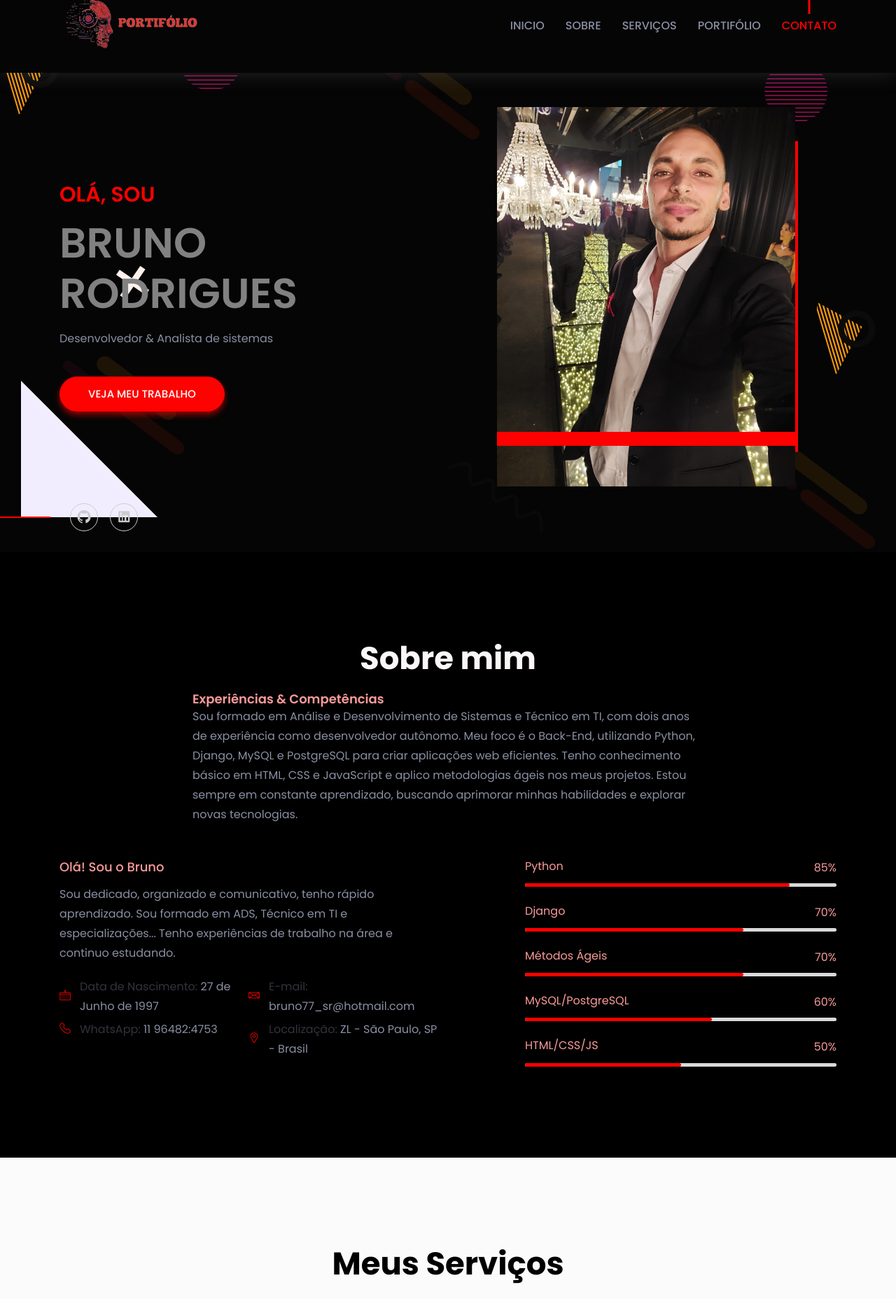
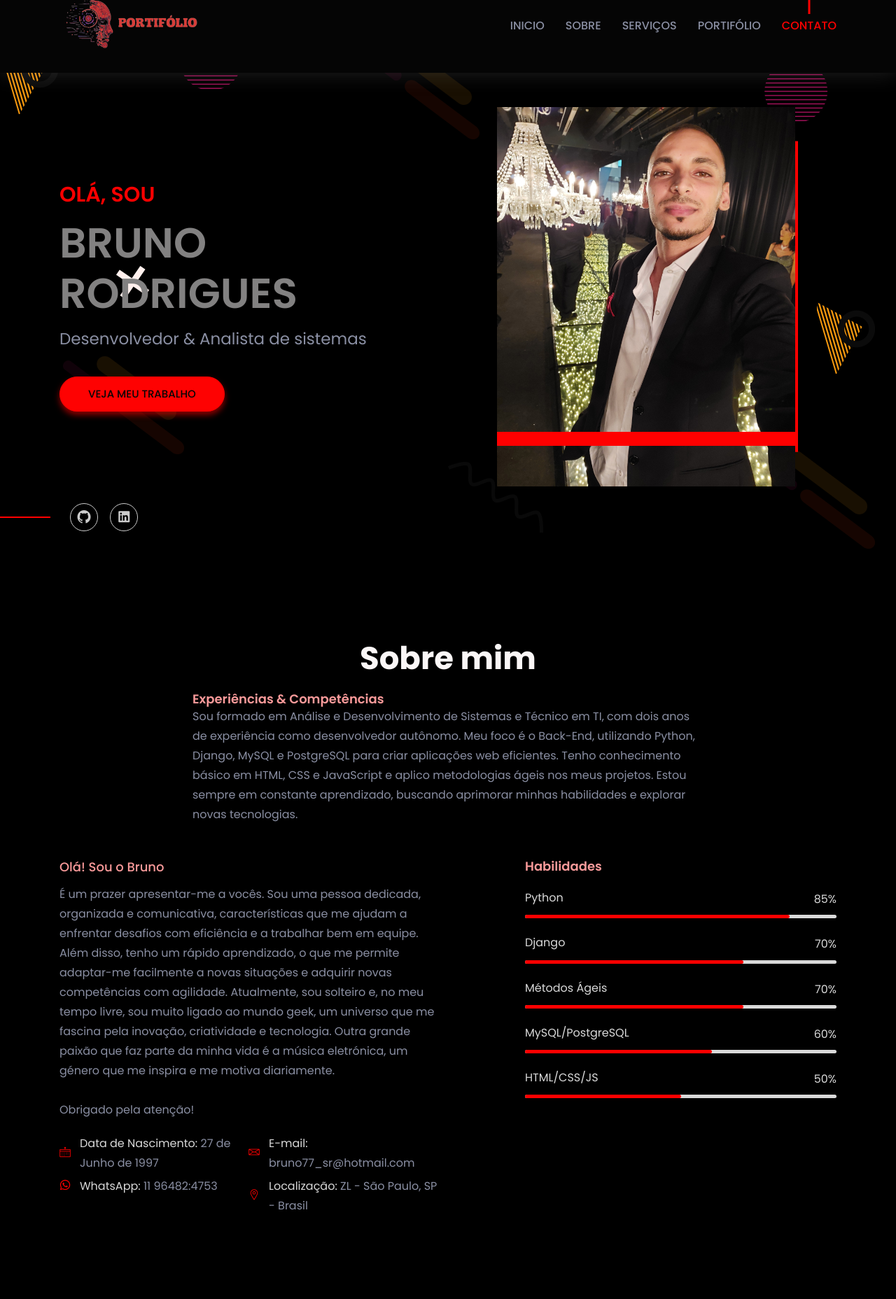
Before and after one commit to BRUNOSR-DEV/portifolio, a Django app: page / in a window 1280 px wide. Shown: the part 31-1887 px from the top of the page at 70% size. Run offline with Django 5.2, Linux system fonts and the light colour scheme; some libraries are stand-ins or nearby versions; some web fonts are replaced.

Commit message:
att style: formatação pagina, área sobre

```diff
--- a/core/static/css/style.css
+++ b/core/static/css/style.css
@@ -133,7 +133,7 @@
   font-size: 15px;
   line-height: 48px;
   border-radius: 50px;
-  color: #fff;
+  color: #060606;
   cursor: pointer;
   z-index: 5;
   -webkit-transition: all 0.3s ease-out 0s;
@@ -147,8 +147,8 @@
   background-color: #fe0202;
   text-transform: uppercase; }
   .main-btn:hover {
-    background-color: #fff;
-    color: #030303;
+    background-color: #080808;
+    color: rgb(130, 129, 129);
     border-color: #f90303; }
   .main-btn.main-btn-2 {
     background-color: transparent;
@@ -584,7 +584,7 @@
   margin-top: 90px;
   position: relative;
   overflow: hidden;
-  background-color: #050505; }
+  background-color: #ff070700; }
   @media only screen and (min-width: 768px) and (max-width: 991px) {
     .header-content {
       height: 550px; } }
@@ -827,7 +827,7 @@
 .about-content .single-info .info-text {
   padding-left: 13px; }
   .about-content .single-info .info-text p span {
-    color: #32333c; }
+    color: #d9d9d9; }
 
 .about-skills .skill-item .skill-header {
   position: relative; }
@@ -839,7 +839,7 @@
     top: 0;
     right: 0;
     font-size: 16px;
-    color: #32333c;
+    color: #d9d9d9 !important;
     font-weight: 400;
     display: -webkit-flex;
     display: -moz-flex;
@@ -848,14 +848,14 @@
     display: flex; }
     .about-skills .skill-item .skill-header .skill-percentage .count-box {
       font-size: 16px;
-      color: #32333c; }
+      color: #d9d9d9 !important; }
 .about-skills .skill-item .skill-bar {
   margin-top: 15px; }
   .about-skills .skill-item .skill-bar .bar-inner {
     width: 100%;
     height: 5px;
     border-radius: 5px;
-    background-color: #d9d9d9;
+    background-color: #d9d9d9 !important;
     position: relative; }
     .about-skills .skill-item .skill-bar .bar-inner .progress-line {
       position: absolute;
--- a/core/templates/base.html
+++ b/core/templates/base.html
@@ -109,10 +109,13 @@
             </div> <!-- header shape -->
             <div class="header-shape shape-six layer" data-depth="0.15">
                 <img src="{% static 'images/banner/shape/shape-4.png' %}" alt="Shape">
-            </div> <!-- header shape -->
+            </div>
+
+            <!-- header shape
             <div class="header-shape shape-seven layer" data-depth="0.50">
                 <img src="{% static 'images/banner/shape/shape-5.png' %}" alt="Shape">
-            </div> <!-- header shape -->
+            </div>  header shape -->
+
             <div class="header-shape shape-eight layer" data-depth="0.40">
                 <img src="{% static 'images/banner/shape/shape-3.png' %}" alt="Shape">
             </div> <!-- header shape -->
@@ -128,7 +131,8 @@
                         <div class="header-content-right">
                             <h4 class="sub-title">Olá, sou</h4>
                             <h1 class="title" style="color: rgb(130, 129, 129);">Bruno Rodrigues</h1>
-                            <p>Desenvolvedor & Analista de sistemas</p>
+                            <p style="font-size: 23px;">Desenvolvedor & Analista de sistemas</p>
+                            <wbr>
                             <a class="main-btn" href="#work">Veja meu trabalho</a>
                         </div> <!-- header content right -->
                     </div>
--- a/core/templates/sobre.html
+++ b/core/templates/sobre.html
@@ -19,13 +19,13 @@
                 <div class="col-lg-6">
                     <div class="about-content mt-50">
                         <h5 class="about-title" style="color: rgb(250, 154, 154);">Olá! Sou o Bruno</h5>
-                        <p> Sou dedicado, organizado e
-                            comunicativo, tenho rápido
-                            aprendizado. Sou formado
-                            em ADS, Técnico em TI e
-                            especializações... Tenho experiências de
-                            trabalho na área e continuo
-                            estudando.</p>
+                        <p>  É um prazer apresentar-me a vocês. Sou uma pessoa dedicada, organizada e comunicativa, características que me ajudam a enfrentar desafios com eficiência e a trabalhar bem em equipe. Além disso, tenho um rápido aprendizado, o que me permite adaptar-me facilmente a novas situações e adquirir novas competências com agilidade.
+
+                            Atualmente, sou solteiro e, no meu tempo livre, sou muito ligado ao mundo geek, um universo que me fascina pela inovação, criatividade e tecnologia. Outra grande paixão que faz parte da minha vida é a música eletrónica, um género que me inspira e me motiva diariamente.
+                            <br>
+                            <br>
+                            Obrigado pela atenção!
+                        </p>
                         <ul class="clearfix">
                             <li>
                                 <div class="single-info d-flex align-items-center">
@@ -50,7 +50,7 @@
                             <li>
                                 <div class="single-info d-flex align-items-center">
                                     <div class="info-icon">
-                                        <i class="lni-phone-handset"></i>
+                                        <i class="lni-whatsapp"></i>
                                     </div>
                                     <div class="info-text">
                                         <p><span>WhatsApp:</span> 11 96482:4753</p>
@@ -70,14 +70,17 @@
                         </ul>
                     </div> <!-- about content -->
                 </div>
+
                 <div class="col-xl-5 offset-xl-1 col-lg-6">
+                    <wbr>
                     <div class="about-skills pt-25">
+                        <h5 class="about-title" style="color: rgb(250, 154, 154);">Habilidades</h5>
                         <div class="skill-item mt-25">
                             <div class="skill-header">
-                                <h6 class="skill-title" style="color: rgb(250, 154, 154);">Python</h6>
-                                <div class="skill-percentage" style="color: rgb(250, 154, 154);">
+                                <h6 class="skill-title" style="color: #d9d9d9;">Python</h6>
+                                <div class="skill-percentage" >
                                     <div class="count-box counted">
-                                        <span class="counter" style="color: rgb(250, 154, 154);">85</span>
+                                        <span class="counter" >85</span>
                                     </div>
                                     %
                                 </div>
@@ -90,10 +93,10 @@
                         </div> <!-- skill item -->
                         <div class="skill-item mt-25">
                             <div class="skill-header">
-                                <h6 class="skill-title" style="color: rgb(250, 154, 154);">Django</h6>
-                                <div class="skill-percentage" style="color: rgb(250, 154, 154);">
+                                <h6 class="skill-title" style="color: #d9d9d9;">Django</h6>
+                                <div class="skill-percentage" >
                                     <div class="count-box counted">
-                                        <span class="counter" style="color: rgb(250, 154, 154);">70</span>
+                                        <span class="counter" >70</span>
                                     </div>
                                     %
                                 </div>
@@ -105,10 +108,10 @@
                             </div>
                             <div class="skill-item mt-25">
                                 <div class="skill-header">
-                                    <h6 class="skill-title" style="color: rgb(250, 154, 154);">Métodos Ágeis</h6>
-                                    <div class="skill-percentage" style="color: rgb(250, 154, 154);">
+                                    <h6 class="skill-title" style="color: #d9d9d9;" >Métodos Ágeis</h6>
+                                    <div class="skill-percentage" >
                                         <div class="count-box counted">
-                                            <span class="counter" style="color: rgb(250, 154, 154);">70</span>
+                                            <span class="counter" >70</span>
                                         </div>
                                         %
                                     </div>
@@ -122,10 +125,10 @@
                         </div> <!-- skill item -->
                         <div class="skill-item mt-25">
                             <div class="skill-header">
-                                <h6 class="skill-title" style="color: rgb(250, 154, 154);">MySQL/PostgreSQL</h6>
-                                <div class="skill-percentage" style="color: rgb(250, 154, 154);">
+                                <h6 class="skill-title" style="color: #d9d9d9;">MySQL/PostgreSQL</h6>
+                                <div class="skill-percentage" >
                                     <div class="count-box counted">
-                                        <span class="counter" style="color: rgb(250, 154, 154);">60</span>
+                                        <span class="counter" >60</span>
                                     </div>
                                     %
                                 </div>
@@ -139,10 +142,10 @@
 
                         <div class="skill-item mt-25">
                             <div class="skill-header">
-                                <h6 class="skill-title" style="color: rgb(250, 154, 154);">HTML/CSS/JS</h6>
-                                <div class="skill-percentage" style="color: rgb(250, 154, 154);">
+                                <h6 class="skill-title" style="color: #d9d9d9;">HTML/CSS/JS</h6>
+                                <div class="skill-percentage" >
                                     <div class="count-box counted">
-                                        <span class="counter" style="color: rgb(250, 154, 154);">50</span>
+                                        <span class="counter" >50</span>
                                     </div>
                                     %
                                 </div>
```
